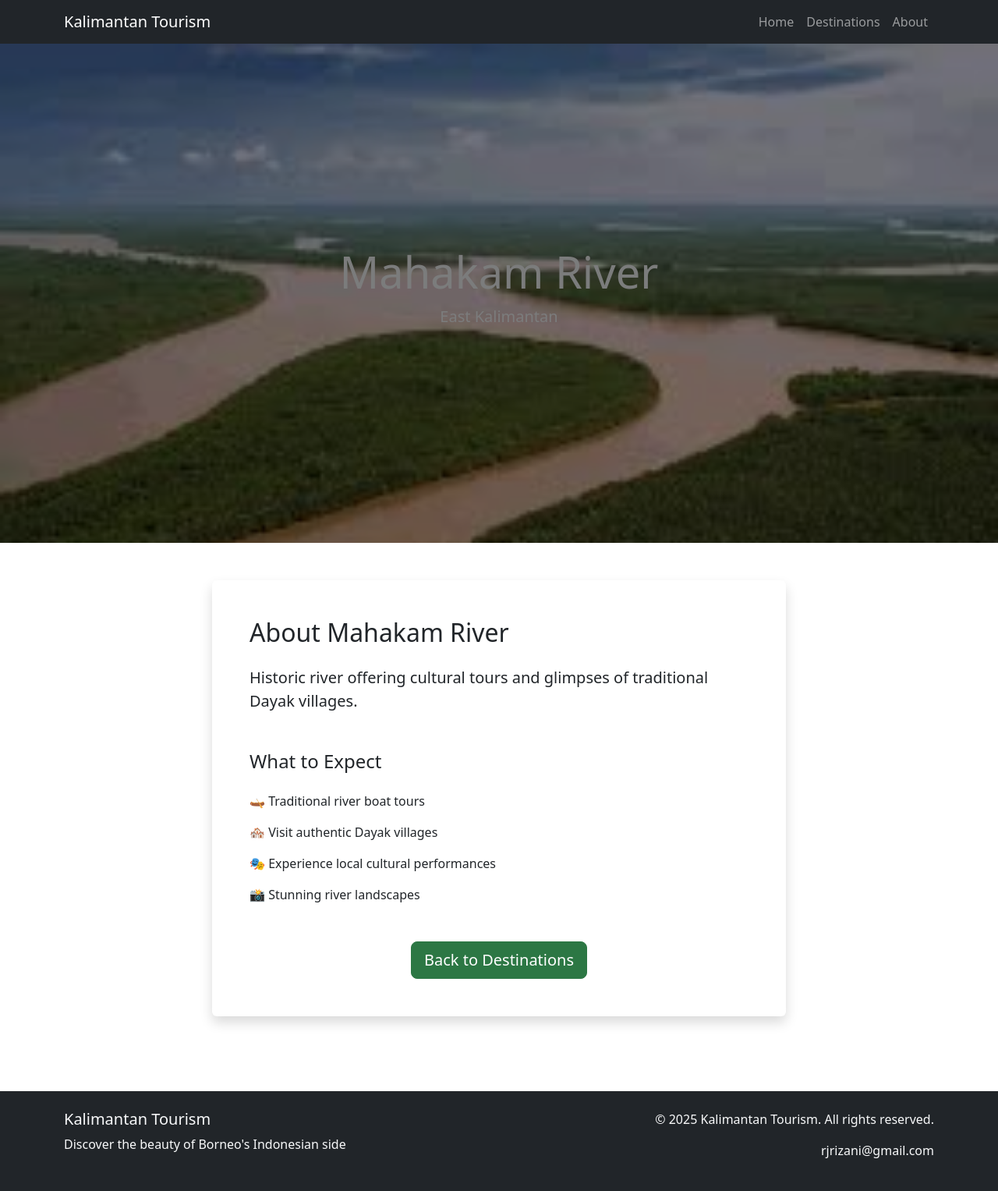
After one commit to rjrizani/Kalimantan_tourism, a Flask app: a page that uses templates/base.html in a window 1280 px wide. The commit adds this page. Shown: the whole page at 78% size. Run offline with Flask 3, Linux system fonts and the light colour scheme.

Commit message:
add seo future

```diff
--- a/app.py
+++ b/app.py
@@ -1,4 +1,4 @@
-from flask import Flask, render_template
+from flask import Flask, render_template, send_from_directory, request
 
 app = Flask(__name__)
 
@@ -28,5 +28,17 @@ destinations = [
 def index():
     return render_template('index.html', destinations=destinations)
 
+@app.route('/destination/<name>')
+def destination_detail(name):
+    destination = next((d for d in destinations if d['name'] == name), None)
+    if destination is None:
+        return 'Destination not found', 404
+    return render_template('destination_detail.html', destination=destination)
+
+@app.route('/robots.txt')
+@app.route('/sitemap.xml')
+def static_from_root():
+    return send_from_directory(app.static_folder, request.path[1:])
+
 if __name__ == '__main__':
     app.run(debug=True)
--- /dev/null
+++ b/static/robots.txt
@@ -0,0 +1,3 @@
+User-agent: *
+Allow: /
+Sitemap: https://rjscrapy.pythonanywhere.com/sitemap.xml
--- a/templates/base.html
+++ b/templates/base.html
@@ -46,6 +46,7 @@
                 </div>
                 <div class="col-md-6 text-md-end">
                     <p>&copy; 2025 Kalimantan Tourism. All rights reserved.</p>
+                    <p>rjrizani@gmail.com</p>
                 </div>
             </div>
         </div>
--- /dev/null
+++ b/templates/destination_detail.html
@@ -0,0 +1,74 @@
+{% extends "base.html" %}
+
+{% block meta_tags %}
+<!-- Dynamic SEO Meta Tags -->
+<meta name="description" content="{{ destination.description }}">
+<meta name="keywords" content="Kalimantan Tourism, {{ destination.name }}, {{ destination.location }}, Indonesian Borneo">
+<!-- Open Graph Meta Tags -->
+<meta property="og:title" content="{{ destination.name }} - Kalimantan Tourism">
+<meta property="og:description" content="{{ destination.description }}">
+<meta property="og:image" content="{{ url_for('static', filename='img/' + destination.image, _external=True) }}">
+<meta property="og:url" content="{{ request.url }}">
+<!-- Twitter Card Meta Tags -->
+<meta name="twitter:title" content="{{ destination.name }} - Kalimantan Tourism">
+<meta name="twitter:description" content="{{ destination.description }}">
+{% endblock %}
+
+{% block content %}
+<!-- Destination Detail Hero Section -->
+<header class="hero-section" style="background-image: url('{{ url_for('static', filename='img/' + destination.image) }}');">
+    <div class="hero-overlay"></div>
+    <div class="container h-100">
+        <div class="row h-100 align-items-center">
+            <div class="col-12 text-center text-light">
+                <h1 class="display-4">{{ destination.name }}</h1>
+                <p class="lead">{{ destination.location }}</p>
+            </div>
+        </div>
+    </div>
+</header>
+
+<!-- Destination Details Section -->
+<section class="py-5">
+    <div class="container">
+        <div class="row">
+            <div class="col-lg-8 mx-auto">
+                <div class="card border-0 shadow">
+                    <div class="card-body p-5">
+                        <h2 class="mb-4">About {{ destination.name }}</h2>
+                        <p class="lead mb-4">{{ destination.description }}</p>
+
+                        <!-- Additional Details -->
+                        <div class="mt-5">
+                            <h3 class="h4 mb-4">What to Expect</h3>
+                            <ul class="list-unstyled">
+                                {% if destination.name == 'Tanjung Puting National Park' %}
+                                <li class="mb-3">🦧 Observe orangutans in their natural habitat</li>
+                                <li class="mb-3">🚣‍♂️ Take a klotok (traditional boat) river cruise</li>
+                                <li class="mb-3">🌿 Experience pristine rainforest ecosystems</li>
+                                <li class="mb-3">🏕️ Visit Camp Leakey research station</li>
+                                {% elif destination.name == 'Derawan Islands' %}
+                                <li class="mb-3">🐢 Swim with sea turtles</li>
+                                <li class="mb-3">🤿 World-class diving and snorkeling</li>
+                                <li class="mb-3">🏖️ Relax on pristine beaches</li>
+                                <li class="mb-3">🐠 Explore vibrant coral reefs</li>
+                                {% else %}
+                                <li class="mb-3">🛶 Traditional river boat tours</li>
+                                <li class="mb-3">🏘️ Visit authentic Dayak villages</li>
+                                <li class="mb-3">🎭 Experience local cultural performances</li>
+                                <li class="mb-3">📸 Stunning river landscapes</li>
+                                {% endif %}
+                            </ul>
+                        </div>
+
+                        <!-- Back Button -->
+                        <div class="text-center mt-5">
+                            <a href="{{ url_for('index') }}" class="btn btn-primary btn-lg">Back to Destinations</a>
+                        </div>
+                    </div>
+                </div>
+            </div>
+        </div>
+    </div>
+</section>
+{% endblock %}
--- a/templates/index.html
+++ b/templates/index.html
@@ -29,7 +29,7 @@
                         <h5 class="card-title">{{ destination.name }}</h5>
                         <h6 class="card-subtitle mb-2 text-muted">{{ destination.location }}</h6>
                         <p class="card-text">{{ destination.description }}</p>
-                        <a href="#" class="btn btn-outline-primary">Learn More</a>
+                        <a href="{{ url_for('destination_detail', name=destination.name) }}" class="btn btn-outline-primary">Learn More</a>
                     </div>
                 </div>
             </div>
```
Also changed, not shown: static/sitemap.xml (added, +27 -0 lines).
